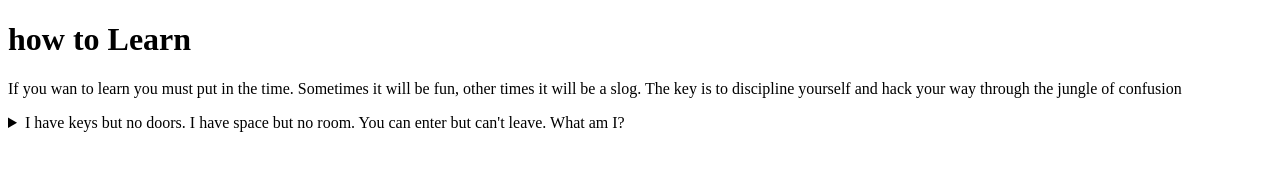
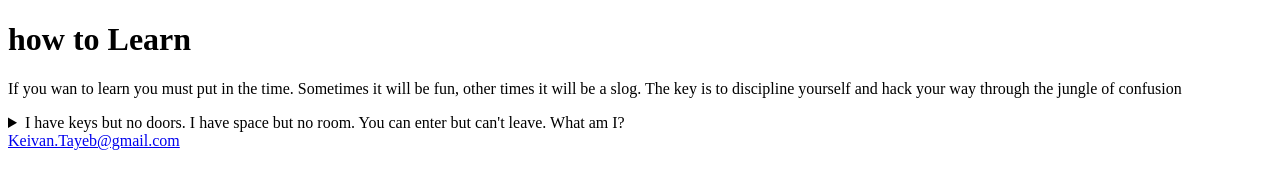
Before and after one commit to keivant/git_test, a plain HTML site: page index.html in a window 1280 px wide. Drawn offline with Linux system fonts and the light colour scheme.

Commit message:
added email to index.html

```diff
--- a/index.html
+++ b/index.html
@@ -14,5 +14,7 @@
 		A Keyboard
 	</details>
 
+	<a href="keivan.tayeb@gmail.com">Keivan.Tayeb@gmail.com</a>
+
 </body>
 </html>
```
